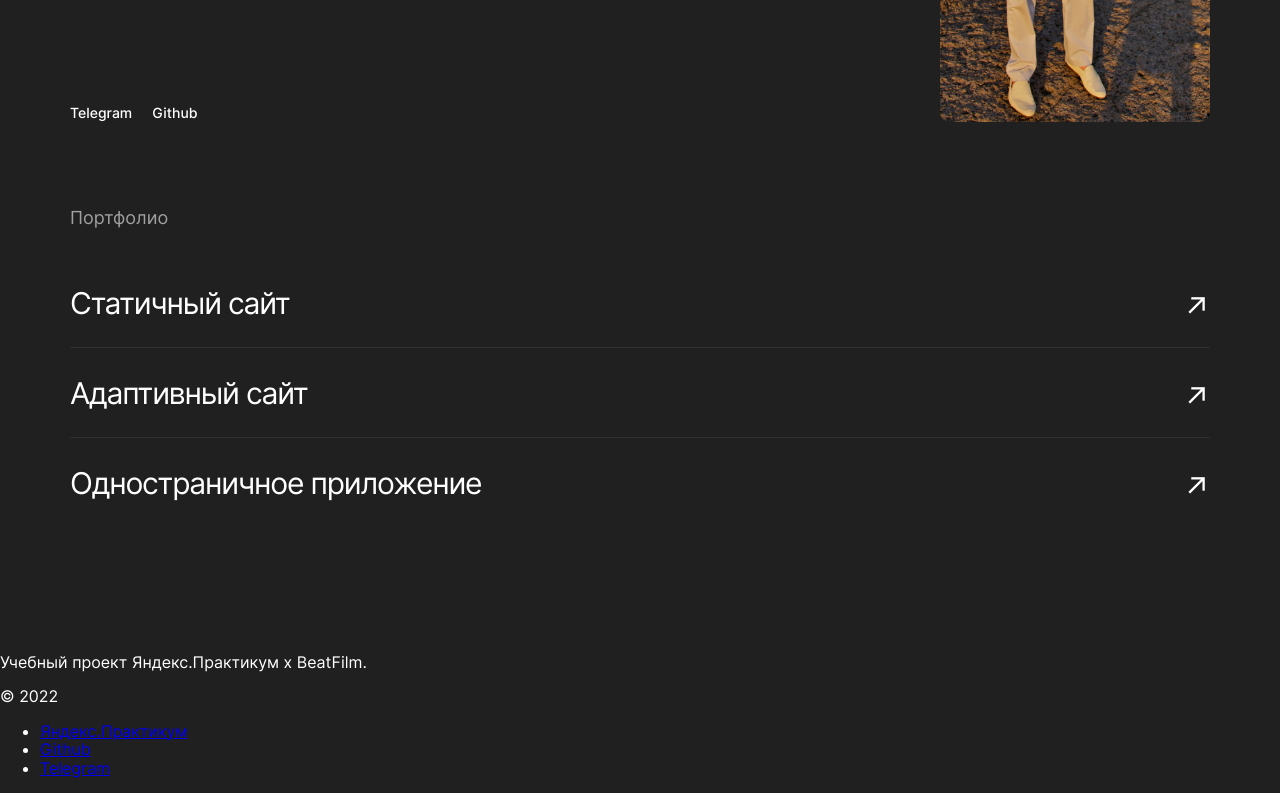
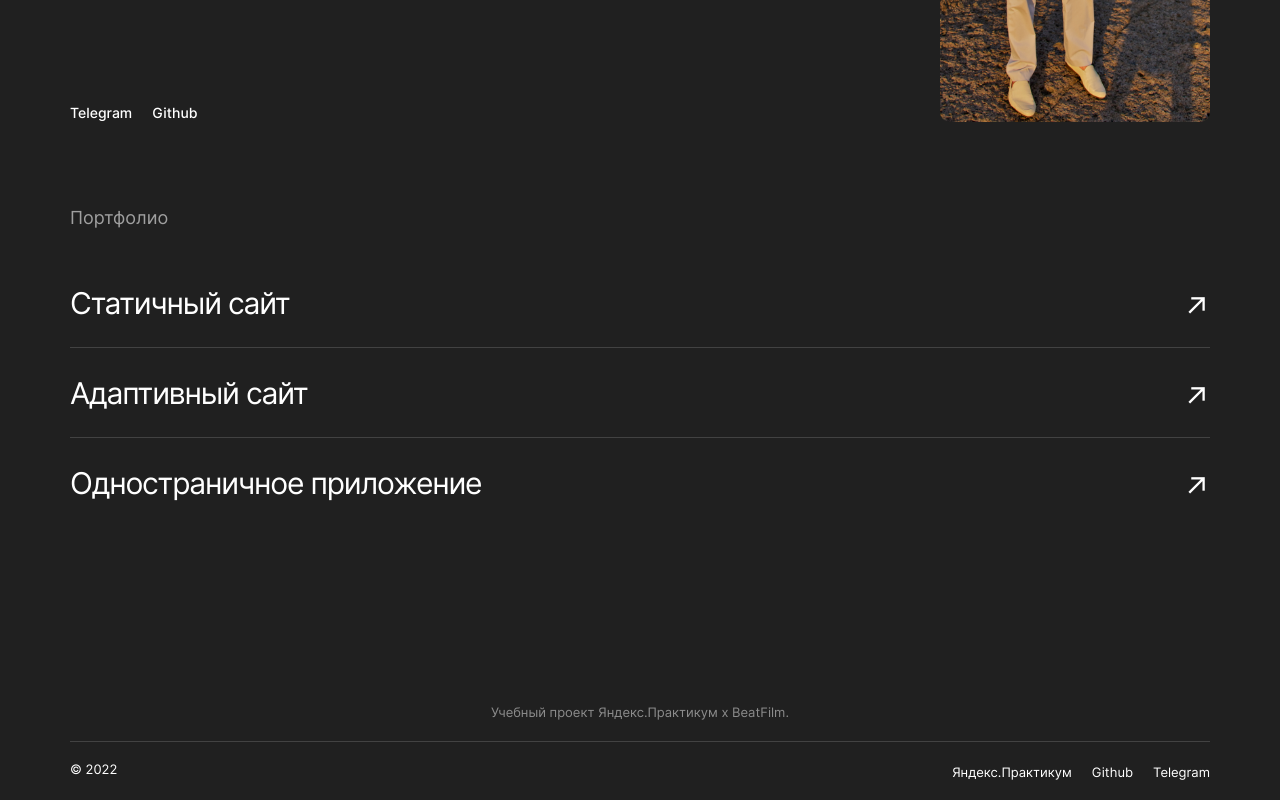
Before and after one commit to BolshakovAndrey/movies-explorer-frontend, a React app: page / in a window 1280 px wide. Shown: the part 2475-3275 px from the top of the page. Built offline with nearby package versions, Linux system fonts and the light colour scheme.

Commit message:
Feature(Style) Add Footer

```diff
--- a/src/blocks/page/page.css
+++ b/src/blocks/page/page.css
@@ -18,3 +18,19 @@
 .page__content {
   display: grid;
 }
+
+.page__footer {
+  padding: 78px 0 20px;
+}
+
+@media screen and (max-width: 1023px) {
+  .page__footer {
+    padding: 34px 0 20px;
+  }
+}
+
+@media screen and (max-width: 767px) {
+  .page__footer {
+    padding: 50px 0 20px;
+  }
+}
--- a/src/blocks/root/root.css
+++ b/src/blocks/root/root.css
@@ -1,7 +1,8 @@
 :root {
   --color-bg-primary: #202020;
   --color-bg-secondary: #272727;
-  --color-bg-tertiary: #303030;
+  /*--color-bg-tertiary: #303030;*/
+  --color-bg-tertiary: #424242;
   --color-bg-promo-only: #073042;
 
   --color-text-primary: #FFFFFF;
--- a/src/components/AboutMe/AboutMe.css
+++ b/src/components/AboutMe/AboutMe.css
@@ -1,5 +1,5 @@
 .about-me {
-  padding: 110px 0 90px;
+  padding: 110px 0 80px;
 }
 
 .about-me__content {
--- a/src/components/App/App.css
+++ b/src/components/App/App.css
@@ -1,6 +1,7 @@
 .app {
   min-width: var(--min-width);
-  margin: 0 auto;
-  display: grid;
-  grid-template-rows: min-content 1fr min-content;
+  min-height: 100vh;
+  display: flex;
+  flex-direction: column;
+  justify-content: center;
 }
--- a/src/components/Footer/Footer.css
+++ b/src/components/Footer/Footer.css
@@ -0,0 +1,51 @@
+.footer {
+  background: var(--color-bg-primary);
+}
+
+.footer__container {
+  max-width: var(--max-content-width);
+  width: calc(100% - 30px *2);
+  margin: 0 auto;
+  display: flex;
+  flex-direction: column;
+  gap: 20px;
+}
+
+.footer__title {
+  margin: 0;
+  padding: 0 0 20px;
+  font-size: var(--text-size-xs);
+  line-height: 1.21;
+  color: var(--color-text-tertiary);
+  text-align: center;
+  border-bottom: 1px solid var(--color-bg-tertiary);
+}
+
+.footer__content {
+  display: flex;
+  flex-direction: row;
+  justify-content: space-between;
+}
+
+.footer__copyright {
+  margin: 0;
+  padding: 0;
+  font-size: var(--text-size-xs);
+  line-height: 1.21;
+}
+
+.footer__links {
+  margin: 0;
+  padding: 0;
+  list-style: none;
+  display: flex;
+  flex-direction: row;
+  gap: 20px;
+}
+
+.footer__link {
+  font-size: var(--text-size-xs);
+  line-height: 1.21;
+  color: var(--color-text-primary);
+  text-decoration: none;
+}
--- a/src/components/Footer/Footer.js
+++ b/src/components/Footer/Footer.js
@@ -1,37 +1,45 @@
+import React from 'react';
 import {Link} from "react-router-dom";
+import './Footer.css';
 
 function Footer() {
+    const FOOTER_LINKS = [
+        {
+            title: 'Яндекс.Практикум',
+            link: 'https://practicum.yandex.com',
+        },
+        {
+            title: 'Github',
+            link: "https://github.com/BolshakovAndrey",
+        },
+        {
+            title: 'Telegram',
+            link: "https://t.me/Bolshakov_Andrey" ,
+        },
+    ];
+
     return(
-        <footer className="footer">
+        <footer className="footer page__footer">
+            <div className="footer__container">
                 <p className="footer__title">Учебный проект Яндекс.Практикум х BeatFilm.</p>
-            <div>
+                <div className="footer__content">
                     <p className="footer__copyright">&copy; {new Date().getFullYear()}</p>
                     <ul className="footer__links">
-                    <li>
+                        {FOOTER_LINKS.map((item, index) => (
+                            <li
+                                key={index}
+                            >
                                 <Link
                                     className="footer__link"
-                            to={{ pathname: "https://practicum.yandex.ru/" }}
-                            target="_blank" >
-                            Яндекс.Практикум
+                                    to={{ pathname: item.link }}
+                                    target="_blank"
+                                >
+                                    {item.title}
                                 </Link>
                             </li>
-                    <li>
-                        <Link
-                            className="footer__link"
-                            to={{ pathname: "https://github.com/BolshakovAndrey" }}
-                            target="_blank" >
-                            Github
-                        </Link>
-                    </li>
-                    <li>
-                        <Link
-                            className="footer__link"
-                            to={{ pathname: "https://t.me/Bolshakov_Andrey" }}
-                            target="_blank" >
-                            Telegram
-                        </Link>
-                    </li>
+                        ))}
                     </ul>
+                </div>
             </div>
         </footer>
     );
--- a/src/components/PageNotFound/PageNotFound.css
+++ b/src/components/PageNotFound/PageNotFound.css
@@ -0,0 +1,68 @@
+.not-found {
+  min-height: 100vh;
+  display: flex;
+  flex-direction: column;
+  justify-content: center;
+  align-items: center;
+}
+
+.not-found__container {
+  display: flex;
+  flex-direction: column;
+  align-items: center;
+}
+
+.not-found__title {
+  max-width: 400px;
+  margin: 0 0 5px;
+  font-size: 140px;
+  line-height: 169px;
+  font-weight: normal;
+}
+
+.not-found__subtitle {
+  max-width: 400px;
+  margin: 0;
+  font-size: 16px;
+  line-height: 1.22;
+  font-weight: normal;
+}
+
+.not-found__button {
+  padding: 0;
+  font-size: 14px;
+  line-height: 1.2;
+  font-weight: normal;
+  color: var(--color-accent-tertiary);
+  background: unset;
+  border: unset;
+  cursor: pointer;
+  position: relative;
+  bottom: -184px;
+  transition: color .3s ease;
+}
+
+@media screen and (max-width: 414px), screen and (max-width: 699px) {
+  .not-found {
+    position: relative;
+  }
+
+  .not-found__title {
+    margin: 0 0 10px;
+    font-size: 80px;
+    line-height: 1.21;
+  }
+
+  .not-found__subtitle {
+    font-size: var(--text-size-xxs);
+    line-height: 1.21;
+  }
+
+  .not-found__button {
+    font-size: var(--text-size-xxs);
+    line-height: 1.21;
+
+    position: absolute;
+    bottom: 30px;
+  }
+}
--- a/src/components/PageNotFound/PageNotFound.js
+++ b/src/components/PageNotFound/PageNotFound.js
@@ -1,4 +1,5 @@
 import {useHistory} from "react-router-dom";
+import './PageNotFound.css'
 
 function PageNotFound() {
     const history = useHistory();
@@ -8,13 +9,15 @@ function PageNotFound() {
     };
 
     return (
-        <div className="not-found">
+        <main className="not-found">
+            <div className="not-found__container">
                 <h1 className="not-found__title">404</h1>
                 <p className="not-found__subtitle">Страница не найдена</p>
                 <button className="not-found__button"
-                    onClick={handleGoBackBtnClick} > Назад
+                        onClick={handleGoBackBtnClick}> Назад
                 </button>
             </div>
+        </main>
     );
 }
 
```
Lines whose indentation alone changed are shown as unchanged.
